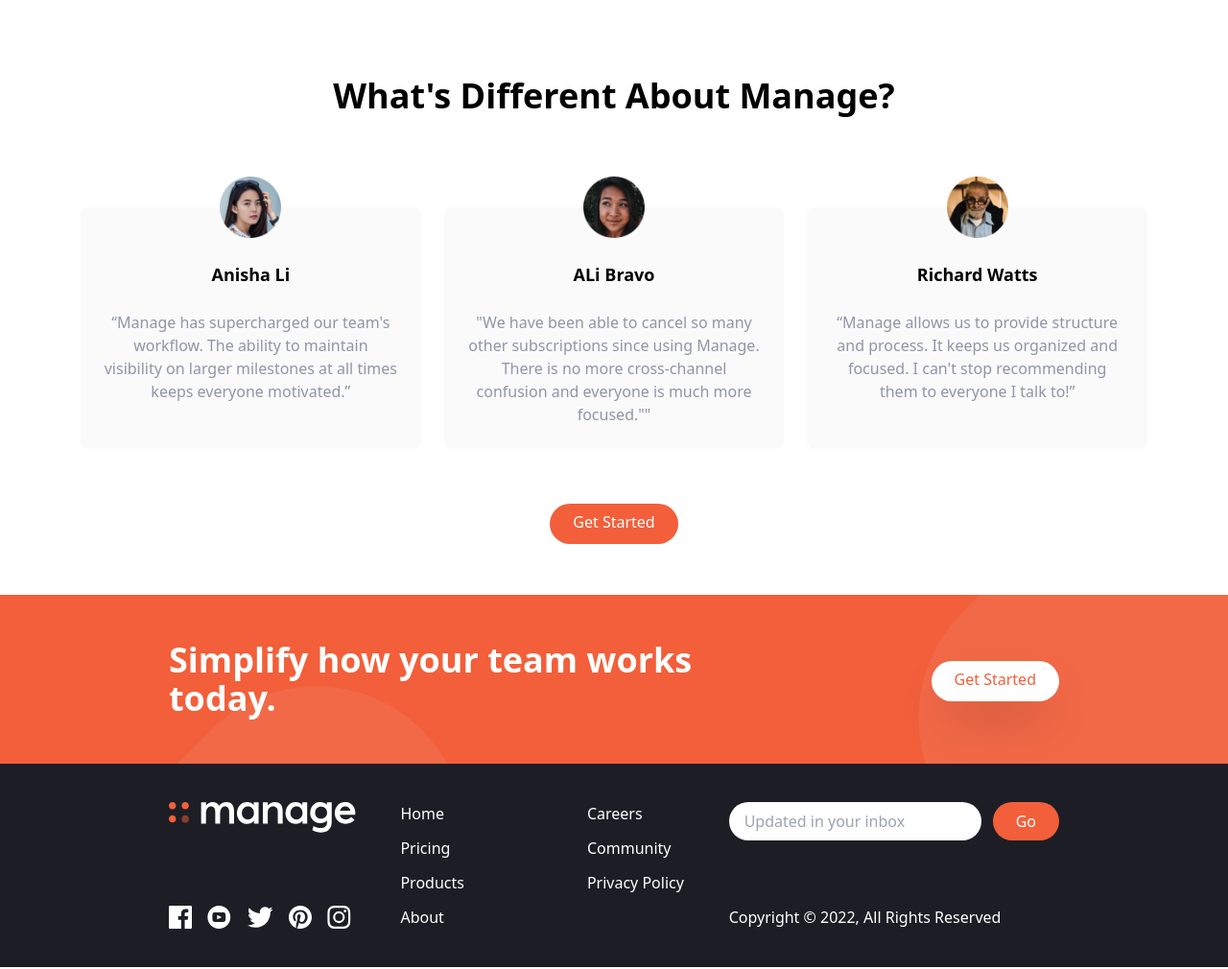
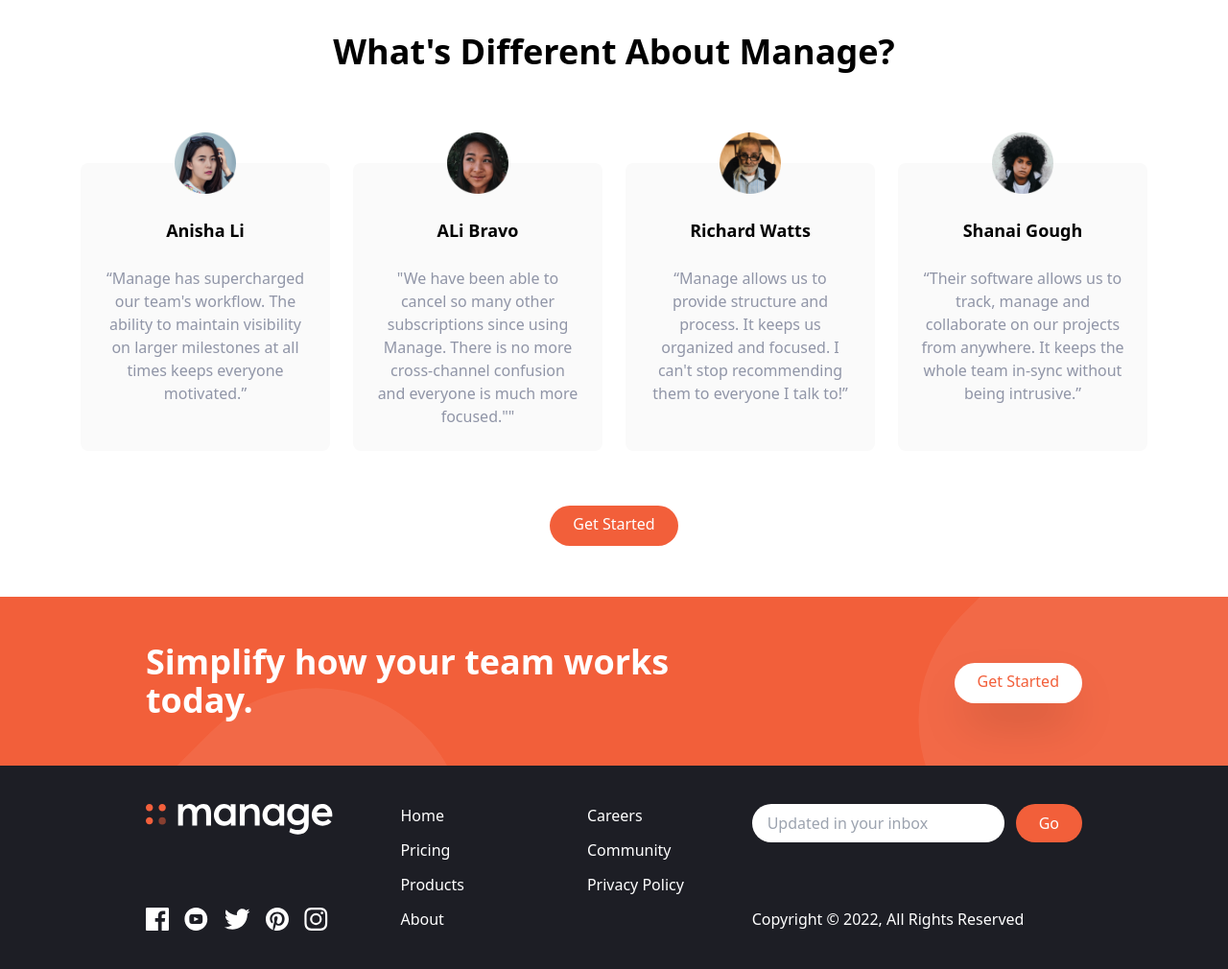
Before and after one commit to Uyitech/Tailwind, a website: page index.html in a window 1280 px wide. Shown: the part 1180-2190 px from the top of the page at 96% size. Drawn offline with Linux system fonts and the light colour scheme.

Commit message:
Fixed Testimonials

```diff
--- a/index.html
+++ b/index.html
@@ -63,7 +63,7 @@
         <!-- Flex Container -->
         <div class="container flex flex-col-reverse items-center px-6 mx-auto mt-10 space-y-0 md:space-y-0 md:flex-row">
             <!-- Left Item -->
-            <div class="flex flex-col mb-32 space-y-12 md:w-1/2">
+            <div class="flex flex-col space-y-12 md:w-1/2">
                 <h1 class="max-w-md text-4xl font-bold text-center md:text-5xl md:text-left">
                     Bring everyone together to build better products.
                 </h1>
@@ -87,7 +87,7 @@
     <!-- Features Section -->
     <section id="features">
         <!-- `Flex Container -->
-        <div class="container flex flex-col px-4 mx-auto mt-10 space-y-12 md:space-y-0 md:flex-row">
+        <div class="container flex flex-col px-4 mx-auto mt-20 space-y-12 md:space-y-0 md:flex-row">
             <!-- What Different -->
             <div class="flex flex-col space-y-12 md:w-1/2">
                 <h2 class="max-w-md text-4xl font-bold text-center md:text-left">
@@ -187,15 +187,16 @@
     <!-- Testimonials -->
     <section id="testimonials">
         <!-- Container to heading and testm blocks -->
-        <div class="max-w-6xl px-5 mx-auto mt-32 text-center">
+        <div class="max-w-6xl px-5 mx-auto mt-20 text-center">
             <!-- Heading -->
             <h2 class="text-4xl font-bold text-center">
                 What's Different About Manage?
             </h2>
             <!-- Testimonials Container -->
-            <div class="flex flex-col mt-24 md:flex-row md:space-x-6">
+            <div class="flex flex-col mt-12 md:flex-row md:space-x-6">
                 <!-- Testimonials 1 -->
-                <div class="flex flex-col items-center p-6 space-y-6 rounded-lg bg-veryLightGrey md:w-1/3">
+                <div
+                    class="flex flex-col items-center mt-12 p-6 space-y-6 rounded-lg bg-veryLightGrey md:flex md:w-1/3">
                     <img src="img/avatar-anisha.png" class="w-16 -mt-14" alt="">
                     <h5 class="text-lg font-bold">Anisha Li</h5>
                     <p class="text-base font-sans text-darkGrayishBlue">
@@ -206,7 +207,8 @@
                 </div>
 
                 <!-- Testimonials 2 -->
-                <div class="hidden flex-col items-center p-6 space-y-6 rounded-lg bg-veryLightGrey md:flex md:w-1/3">
+                <div
+                    class="flex flex-col items-center mt-12 p-6 space-y-6 rounded-lg bg-veryLightGrey md:flex md:w-1/3">
                     <img src="img/avatar-ali.png" class="w-16 -mt-14" alt="">
                     <h5 class="text-lg font-bold">ALi Bravo</h5>
                     <p class="text-base font-sans text-darkGrayishBlue">
@@ -217,7 +219,8 @@
                 </div>
 
                 <!-- Testimonials 3 -->
-                <div class="hidden flex-col items-center p-6 space-y-6 rounded-lg bg-veryLightGrey md:flex md:w-1/3">
+                <div
+                    class="flex flex-col items-center mt-12 p-6 space-y-6 rounded-lg bg-veryLightGrey md:flex md:w-1/3">
                     <img src="img/avatar-richard.png" class="w-16 -mt-14" alt="">
                     <h5 class="text-lg font-bold">Richard Watts</h5>
                     <p class="text-base font-sans text-darkGrayishBlue">
@@ -226,11 +229,22 @@
                         everyone I talk to!”
                     </p>
                 </div>
+
+                <!-- Testimonials 4 -->
+                <div
+                    class="flex flex-col items-center mt-12 p-6 space-y-6 rounded-lg bg-veryLightGrey md:flex md:w-1/3">
+                    <img src="img/avatar-shanai.png" class="w-16 -mt-14" alt="">
+                    <h5 class="text-lg font-bold">Shanai Gough</h5>
+                    <p class="text-base font-sans text-darkGrayishBlue">
+                        “Their software allows us to track, manage and collaborate on our projects from anywhere. It
+                        keeps the whole team in-sync
+                        without being intrusive.”
+                    </p>
+                </div>
             </div>
             <!-- Button -->
             <div class="my-16">
-                <a href="#"
-                    class="p-3 px-6 pt-2 text-white font-medium bg-brightRed rounded-full baseline hover:bg-brightRedLight">Get
+                <a href="#" class="p-3 px-6 pt-2 text-white font-medium bg-brightRed rounded-full baseline hover:bg-brightRedLight">Get
                     Started</a>
             </div>
         </div>
@@ -248,7 +262,7 @@
             <!-- Button -->
             <div class="my-16">
                 <a href="#"
-                    class="p-3 px-6 pt-2 text-brightRed font-medium bg-white rounded-full shadow-2xl baseline hover:bg-veryDarkBlue">Get
+                    class="p-3 px-6 pt-2 text-brightRed font-medium bg-white rounded-full shadow-2xl baseline hover:bg-veryDarkBlue hover:text-white">Get
                     Started</a>
             </div>
         </div>
--- a/input.css
+++ b/input.css
@@ -12,6 +12,11 @@ body {
 #cta {
     background-image: url('../img/bg-simplify-section-desktop.svg');
     background-repeat: no-repeat;
+}
+
+.container {
+    width: 80%;
+    max-width: 1100px;
 }
 
 @media (max-width: 576px) {
```
Also changed, not shown: css/main.css.
